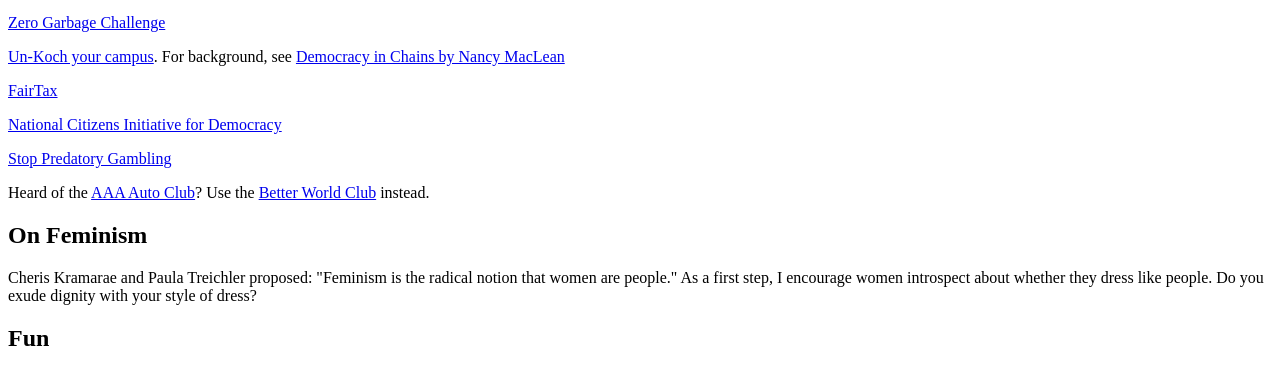
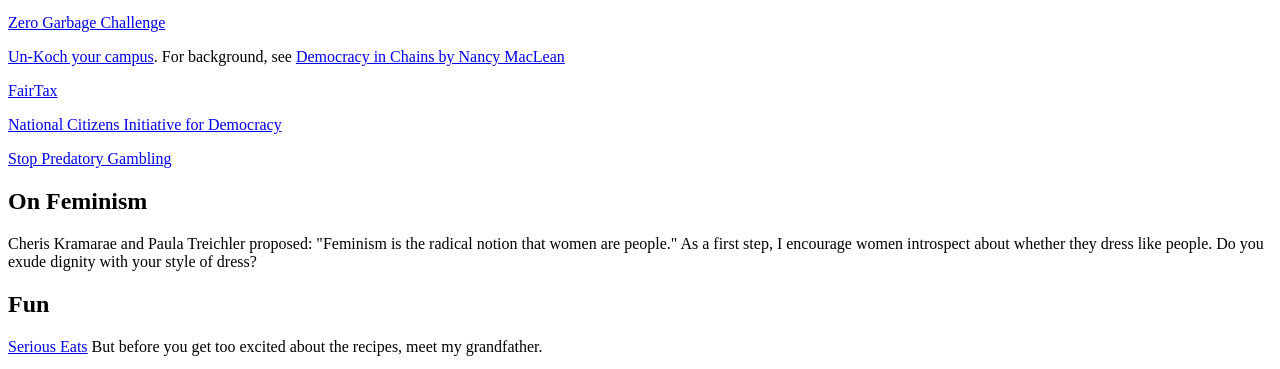
Before and after one commit to jpritikin/papers, a plain HTML site: page politics.html in a window 1280 px wide. Shown: the part 1860-2229 px from the top of the page. Drawn offline with Linux system fonts and the light colour scheme; grey boxes are pictures that could not be loaded.

Commit message:
Remove broken link

```diff
--- a/politics.html
+++ b/politics.html
@@ -89,8 +89,6 @@ see <a href="https://www.penguinrandomhouse.com/books/533763/democracy-in-chains
 
 <p><a href="https://www.stoppredatorygambling.org/">Stop Predatory Gambling</a></p>
 
-<p>Heard of the <a href="https://www.climatesolutions.org/article/1569280393-aaa-gets-triple-f-climate-policy">AAA Auto Club</a>? Use the <a href="https://www.betterworldclub.com/">Better World Club</a> instead.</p>
-
 <h2>On Feminism</h2>
 
 <p>Cheris Kramarae and Paula Treichler proposed: "Feminism is the radical
```
